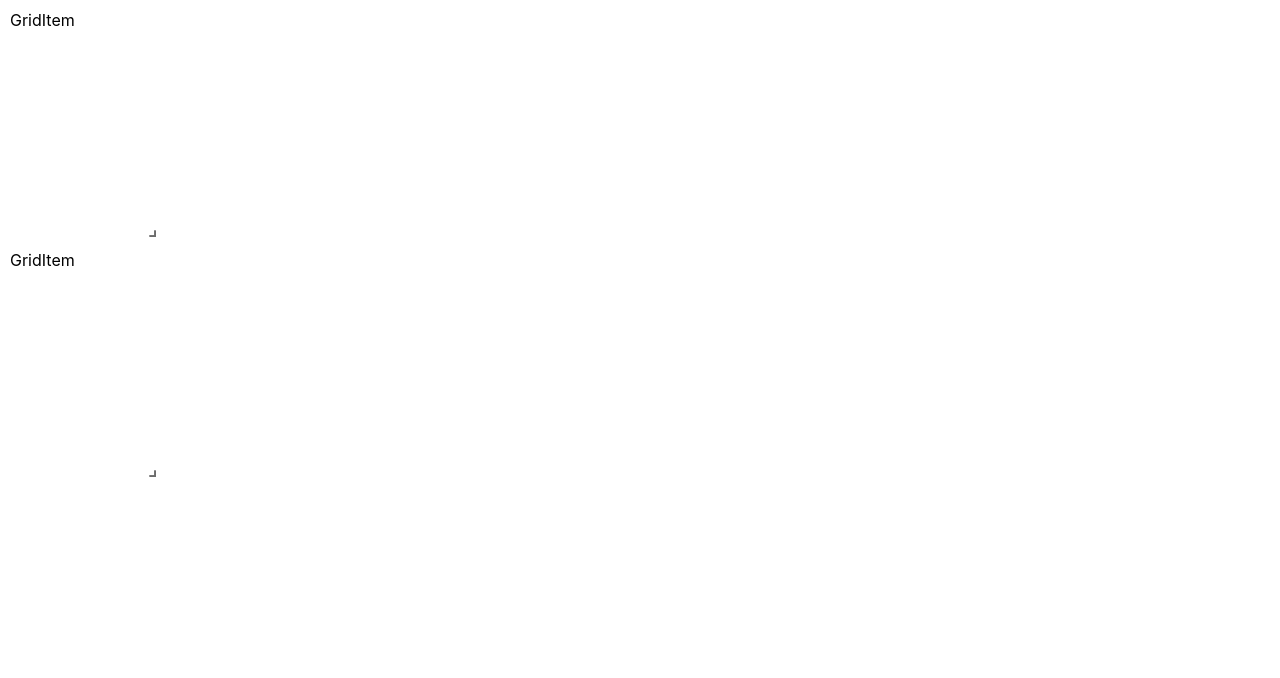
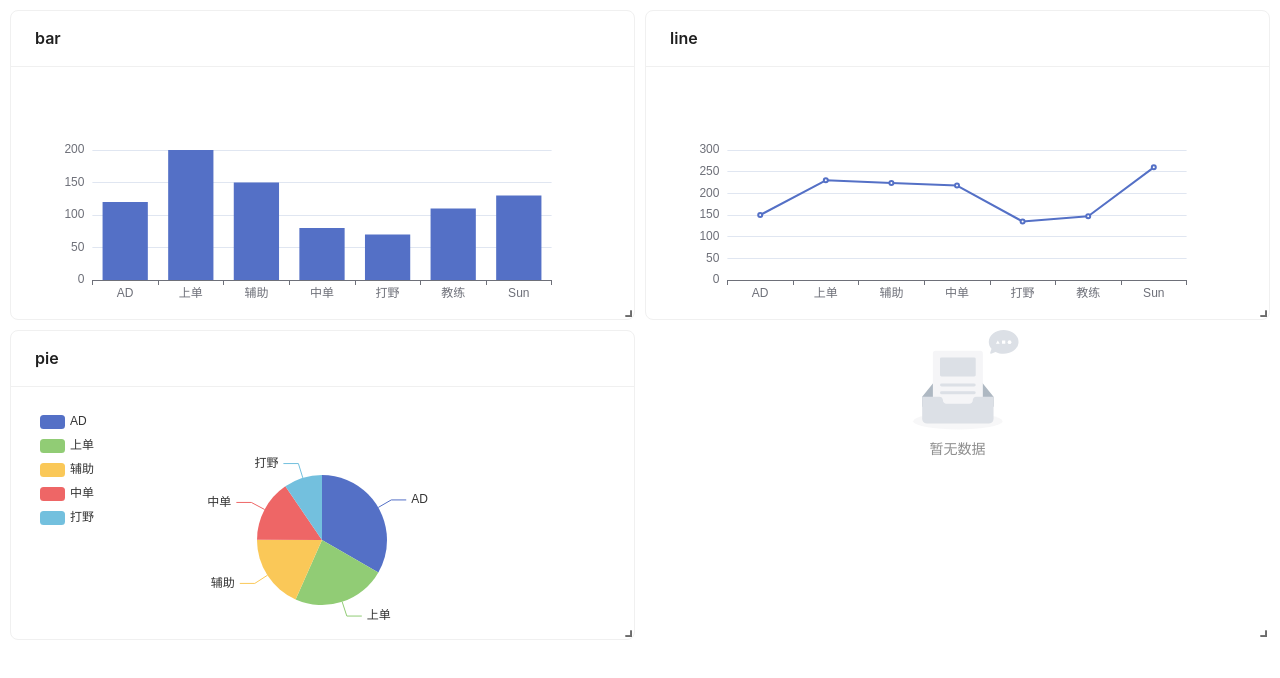
Before and after one commit to Nceco/tickonerApp, a React (Create React App) app: page / in a window 1280 px wide. Shown: the top 678 px of the page. Built offline with nearby package versions, Linux system fonts and the light colour scheme.

Commit message:
feat(add echarts): 合并GridLayout和Echarts图表

```diff
--- a/config-overrides.js
+++ b/config-overrides.js
@@ -1,14 +1,18 @@
 const path = require('path')
+// module.exports = function override(config, env) {
+//     return {
+//         ...config,
+//         resolve: {
+//             ...config?.resolve,
+//             alias: {
+//                 ...config?.resolve?.alias,
+//                 //通过重写react-app-rewired内置config来取别名（本质就是webpack配置）
+//                 '@': path.resolve(__dirname, 'src')
+//             }
+//         }
+//     }
+// }
+
 module.exports = function override(config, env) {
-    return {
-        ...config,
-        resolve: {
-            ...config?.resolve,
-            alias: {
-                ...config?.resolve?.alias,
-                //通过重写react-app-rewired内置config来取别名（本质就是webpack配置）
-                '@': path.resolve(__dirname, 'src')
-            }
-        }
-    }
+    return config
 }
--- a/src/App.tsx
+++ b/src/App.tsx
@@ -1,7 +1,98 @@
 import React, { useEffect, useState } from 'react';
 import GridWrapper from '@/components/GridLayout/GridWrapper'
+import { EChartOption } from "echarts";
+
+export interface PanelItem extends Grid.PanelProps {
+  echartOptions?: EChartOption
+}
 
 function App (){
+  const [gridItems] = useState<PanelItem[]>([
+    {
+      layouts: { i: 'layout1', x: 0, y: 0, w: 6, h: 8 },
+      cardProps: {
+        show: true,
+        title: 'bar'
+      },
+      echartOptions: {
+        xAxis: {
+          type: 'category',
+          data: ['AD', '上单', '辅助', '中单', '打野', '教练', 'Sun']
+        },
+        yAxis: {
+          type: 'value'
+        },
+        series: [
+          {
+            data: [120, 200, 150, 80, 70, 110, 130],
+            type: 'bar'
+          }
+        ]
+      }
+    },
+    {
+      layouts: { i: 'layout2', x: 6, y: 0, w: 6, h: 8 },
+      cardProps: {
+        show: true,
+        title: 'line'
+      },
+      echartOptions: {
+        xAxis: {
+          type: 'category',
+          data: ['AD', '上单', '辅助', '中单', '打野', '教练', 'Sun']
+        },
+        yAxis: {
+          type: 'value'
+        },
+        series: [
+          {
+            data: [150, 230, 224, 218, 135, 147, 260],
+            type: 'line'
+          }
+        ]
+      }
+    },
+    {
+      layouts: { i: 'layout3', x: 0, y: 6, w: 6, h: 8 },
+      cardProps: {
+        show: true,
+        title: 'pie'
+      },
+      echartOptions: {
+        tooltip: {
+          trigger: 'item'
+        },
+        legend: {
+          orient: 'vertical',
+          left: 'left'
+        },
+        series: [
+          {
+            name: 'LOL',
+            type: 'pie',
+            radius: '50%',
+            data: [
+              { value: 1048, name: 'AD' },
+              { value: 735, name: '上单' },
+              { value: 580, name: '辅助' },
+              { value: 484, name: '中单' },
+              { value: 300, name: '打野' }
+            ],
+            emphasis: {
+              itemStyle: {
+                shadowBlur: 10,
+                shadowOffsetX: 0,
+                shadowColor: 'rgba(0, 0, 0, 0.5)'
+              }
+            }
+          }
+        ]
+      }
+    },
+    {
+      layouts: { i: 'layout4', x: 6, y: 6, w: 6, h: 8 }
+    }
+  ])
 
   return (
     <div>
@@ -15,14 +106,7 @@ function App (){
             console.log(layout, oldItem, newItem)
           }
         }}
-        gridItems={[
-          {
-            layouts: { i: 'layout1', x: 0, y: 0, w: 3, h: 6 }
-          },
-          {
-            layouts: { i: 'layout2', x: 0, y: 0, w: 3, h: 6 }
-          }
-        ]}
+        gridItems={gridItems}
       />
     </div>
   );
--- /dev/null
+++ b/src/components/Echarts/EchartsCard.tsx
@@ -0,0 +1,34 @@
+/**
+ * @desc EchartsCard
+ * @author tangcong
+ * @date 2023/10/29
+ */
+import React, { useEffect, useRef, useState } from "react";
+import * as echarts from "echarts";
+import { EChartOption } from "echarts";
+
+interface EchartsCardProps {
+  options: EChartOption
+}
+
+const EchartsCard: React.FC<EchartsCardProps> = (props) => {
+  const echartRef = useRef<HTMLDivElement>(null)
+  const [echartOptions] = useState<EChartOption>(props?.options || {})
+
+  useEffect(() => {
+    const myChart = echarts.init(echartRef.current)
+    myChart && myChart.setOption(echartOptions)
+  }, [])
+
+
+  return (
+    <div
+      ref={echartRef}
+      style={{
+        minHeight: 260
+      }}
+    />
+  )
+}
+
+export default EchartsCard
--- a/src/components/GridLayout/GridItem.tsx
+++ b/src/components/GridLayout/GridItem.tsx
@@ -3,16 +3,25 @@
  * @author tangcong
  * @date 2023/10/28
  */
+import { Card, Empty } from 'antd'
 import React, { PropsWithChildren } from "react";
+import EchartsCard from "../Echarts/EchartsCard";
+import { PanelItem } from "../../App";
 
-type GridItemProps = {}
+type GridItemProps = {
+  item: PanelItem
+}
 type GridItemRef = {}
 
 const GridItem = React.forwardRef<GridItemRef, PropsWithChildren<GridItemProps>>((props, ref) => {
+  const { item: grid } = props
   return (
-    <>
-      GridItem
-    </>
+    grid?.cardProps?.show ? <Card
+      style={{ height: '100%', overflow: 'hidden' }}
+      title={grid?.cardProps?.title}
+    >
+      <EchartsCard options={grid?.echartOptions || {}}/>
+    </Card> : <Empty description={'暂无数据'}/>
   )
 })
 
--- a/src/components/GridLayout/GridWrapper.tsx
+++ b/src/components/GridLayout/GridWrapper.tsx
@@ -7,14 +7,14 @@ import React, { PropsWithChildren, useRef } from "react";
 import GridLayout from 'react-grid-layout'
 import { useSize } from "ahooks";
 import GridItem from "./GridItem";
+import { PanelItem } from "../../App";
 
 // https://github.com/react-grid-layout/react-grid-layout
 
 const GridWrapper: React.FC<PropsWithChildren<Grid.GridWrapperProps>> = (props) => {
+  const { gridItems } = props
 
   const gridContainerRef = useRef<HTMLDivElement>(null)
-
-  console.log(props?.gridItems?.map((item: Grid.PanelProps) => item?.layouts))
 
   //调整试图大小grid的width也随着调整
   const size = useSize(gridContainerRef)
@@ -27,15 +27,15 @@ const GridWrapper: React.FC<PropsWithChildren<Grid.GridWrapperProps>> = (props)
         rowHeight={30}
         width={size?.width || 1200}
         //cols代表整个Grid一行所能填充的几个layout中的w
-        cols={24}
-        layout={props?.gridItems?.map((item: Grid.PanelProps) => item?.layouts)}
+        cols={12}
+        layout={gridItems?.map((item: PanelItem) => item?.layouts)}
       >
         {
-          props?.gridItems?.length && props?.gridItems?.map((item: Grid.PanelProps) => {
+          gridItems?.length && gridItems?.map((item: PanelItem) => {
             return (
               //todo 封装一个自定义面板容器
               <div key={item?.layouts?.i}>
-                <GridItem/>
+                <GridItem item={item}/>
               </div>
             )
           })
--- a/src/components/GridLayout/grid.d.ts
+++ b/src/components/GridLayout/grid.d.ts
@@ -6,6 +6,10 @@ declare namespace Grid {
 
   interface PanelProps {
     layouts: ReactGridLayout.Layout,
+    cardProps?: {
+      show: boolean,
+      title: string
+    }
 
     //todo
     [key: string]: any
--- a/webpack.config.js
+++ b/webpack.config.js
@@ -49,10 +49,10 @@ module.exports = {
             new CssMinimizerPlugin()
         ]
     },
-    externals: {
+    externals: process.env.NODE_ENV === 'production' ? {
         'react': 'React',
         'react-dom': 'ReactDOM'
-    },
+    } : {},
     resolve: {
         extensions: ['.js', '.tsx', '.ts', '.jsx'],
         alias: {
@@ -65,14 +65,24 @@ module.exports = {
         }),
         //配合html-webpack-plugin将生成的html文件里的变量替换为浏览器认识的东西
         new InterpolateHtmlPlugin({
-            PUBLIC_URL: 'public'
+            PUBLIC_URL: process.env.NODE_ENV === 'production' ? 'public' : ''
         }),
         //复制文件夹的文件到指定文件夹下（有待考虑,影响打包速度、体积）
-        new CopyWebpackPlugin({patterns: copy_files()}),
+        // new CopyWebpackPlugin({patterns: copy_files()}),
         //单独打包css文件
         new MiniCssExtractPlugin()
     ],
-    // devServer: {
-    //
-    // }
+    //启的本地服务默认静态资源会去找项目下处于public文件下的内容
+    devServer: {
+        compress: true,
+        port: 2333,
+        open: true,
+        proxy: {
+            '/api': {
+                target: 'http://101.132.46.74',
+                changeOrigin: true,
+                pathRewrite: {'^/api': ''}
+            }
+        }
+    }
 }
```
Also changed, not shown: package.json (+5 -3 lines), 1 other file (tests, documents, lock files or other folders).
